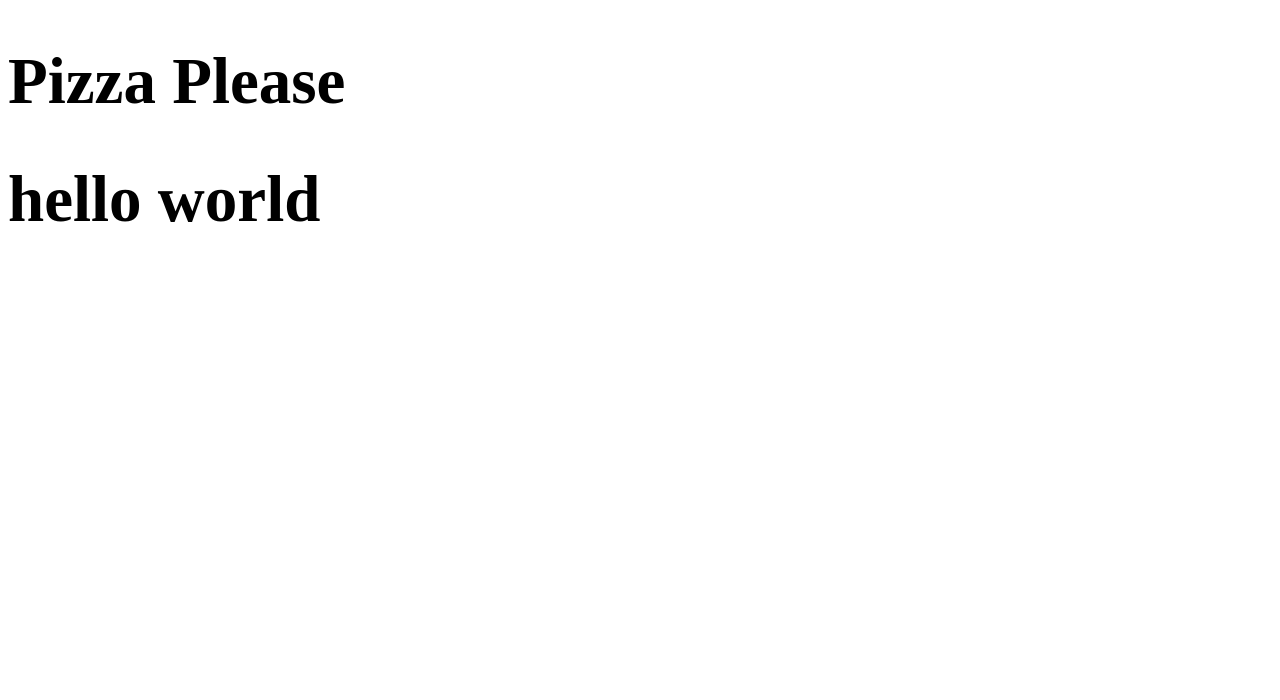
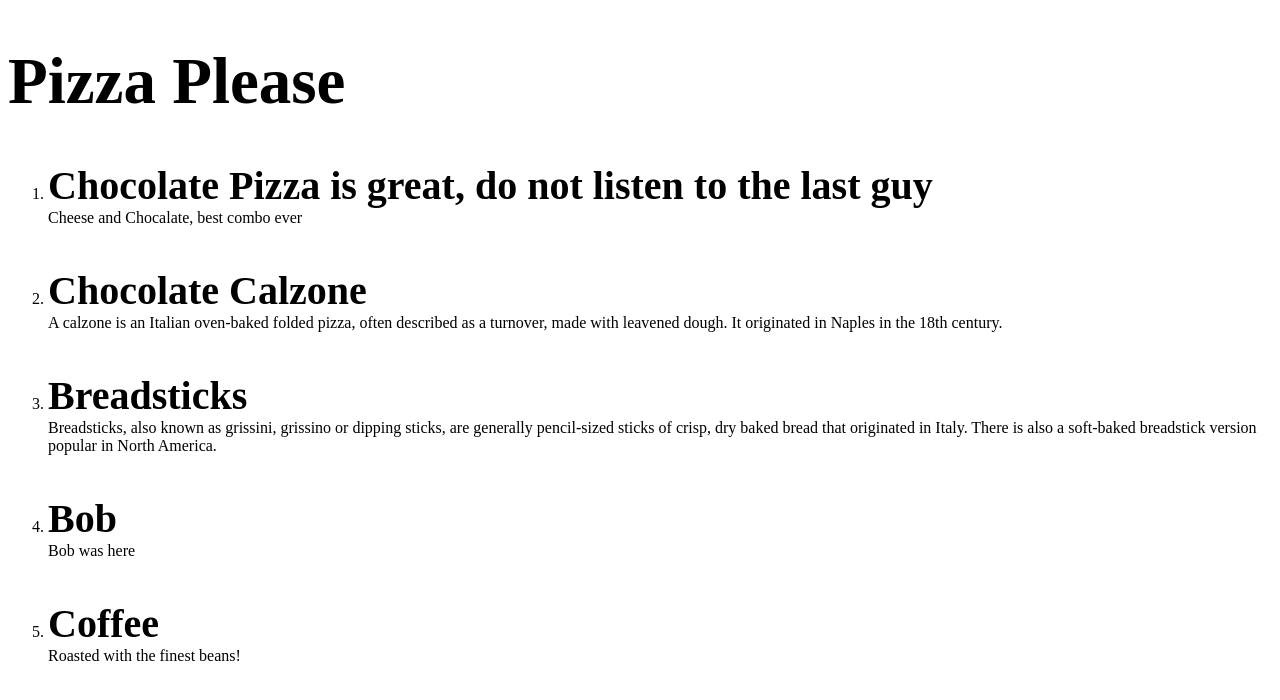
Before and after one commit to ConnorBailey01/PizzaPlease, a React app: page / in a window 1280 px wide. Shown: the top 700 px of the page. Built offline with nearby package versions, Linux system fonts and the light colour scheme; a web font is replaced by a local one.

Commit message:
Pairity with production

```diff
--- a/src/App.tsx
+++ b/src/App.tsx
@@ -1,11 +1,17 @@
 import React from 'react'
+import MenuItem from './components/MenuItem'
+import { appitizerItems, entreeItems } from './fakeData/menuItems'
 
 const App = () => {
+  const menuItems = [...entreeItems, ...appitizerItems]
   return (
     <>
       <h1>Pizza Please</h1>
-      <ol id="MenuItems"></ol>
-      <h1>hello world</h1>
+      <ol>
+        {menuItems.map((menuItem) => {
+          return <MenuItem title={menuItem.title} body={menuItem.body} />
+        })}
+      </ol>
     </>
   )
 }
--- /dev/null
+++ b/src/components/MenuItem.tsx
@@ -0,0 +1,16 @@
+import React from 'react'
+
+type MenuItemProps = {
+  title: string
+  body: string
+}
+const MenuItem = ({ title, body }: MenuItemProps) => {
+  return (
+    <li>
+      <h3>{title}</h3>
+      <p>{body}</p>
+    </li>
+  )
+}
+
+export default MenuItem
--- /dev/null
+++ b/src/fakeData/menuItems.ts
@@ -0,0 +1,24 @@
+import { MenuItem } from '../types/menuItem'
+
+export const entreeItems: MenuItem[] = [
+  {
+    title: 'Chocolate Pizza is great, do not listen to the last guy',
+    body: 'Cheese and Chocalate, best combo ever',
+  },
+  {
+    title: 'Chocolate Calzone',
+    body: 'A calzone is an Italian oven-baked folded pizza, often described as a turnover, made with leavened dough. It originated in Naples in the 18th century.',
+  },
+]
+
+export const appitizerItems: MenuItem[] = [
+  {
+    title: 'Breadsticks',
+    body: 'Breadsticks, also known as grissini, grissino or dipping sticks, are generally pencil-sized sticks of crisp, dry baked bread that originated in Italy. There is also a soft-baked breadstick version popular in North America.',
+  },
+  {
+    title: 'Bob',
+    body: 'Bob was here',
+  },
+  { title: 'Coffee', body: 'Roasted with the finest beans!' },
+]
--- /dev/null
+++ b/src/types/menuItem.d.ts
@@ -0,0 +1,4 @@
+export type MenuItem = {
+  title: string
+  body: string
+}
```
Also changed, not shown: src/index.tsx (+0 -47 lines), 1 other file (tests, documents, lock files or other folders).
